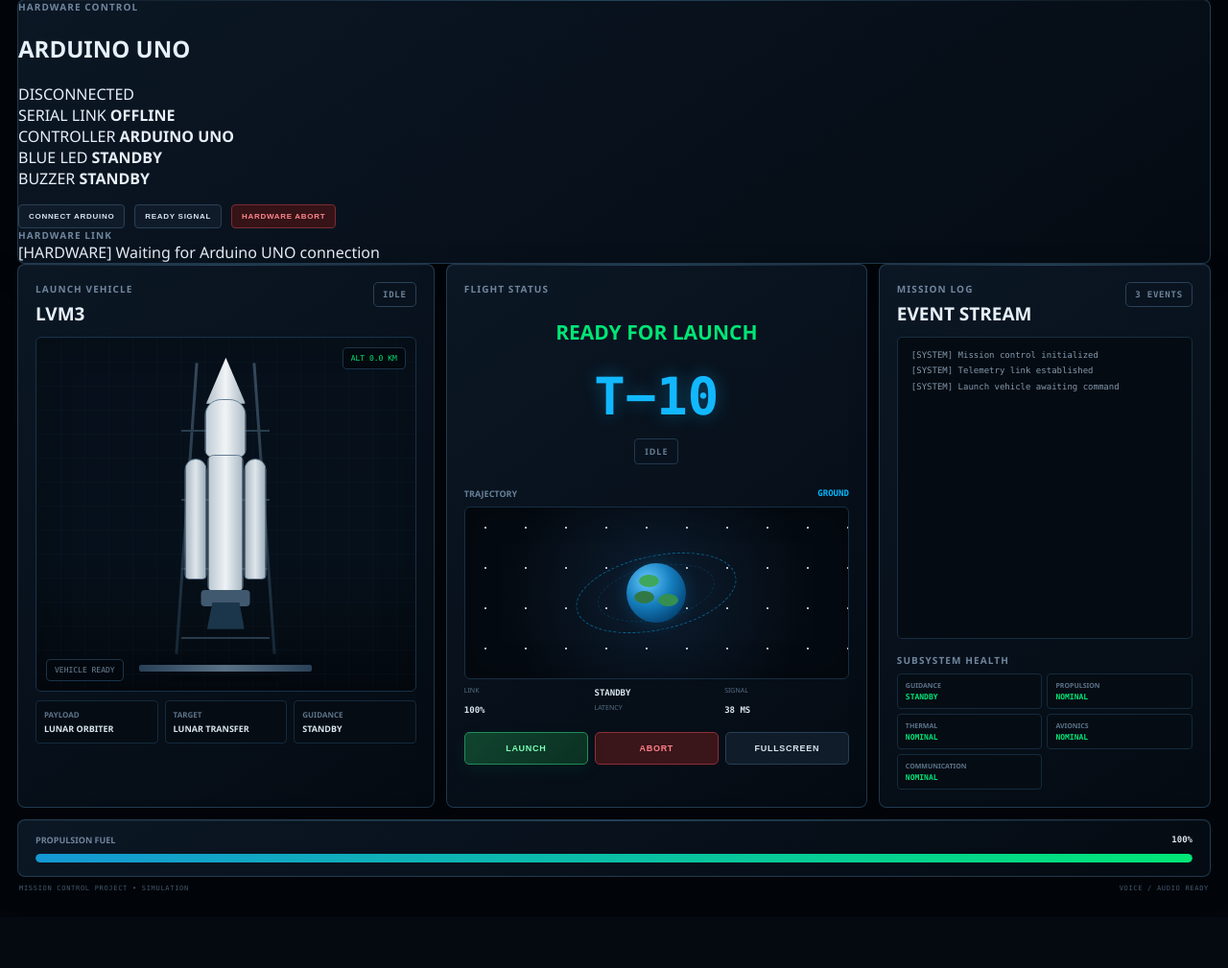
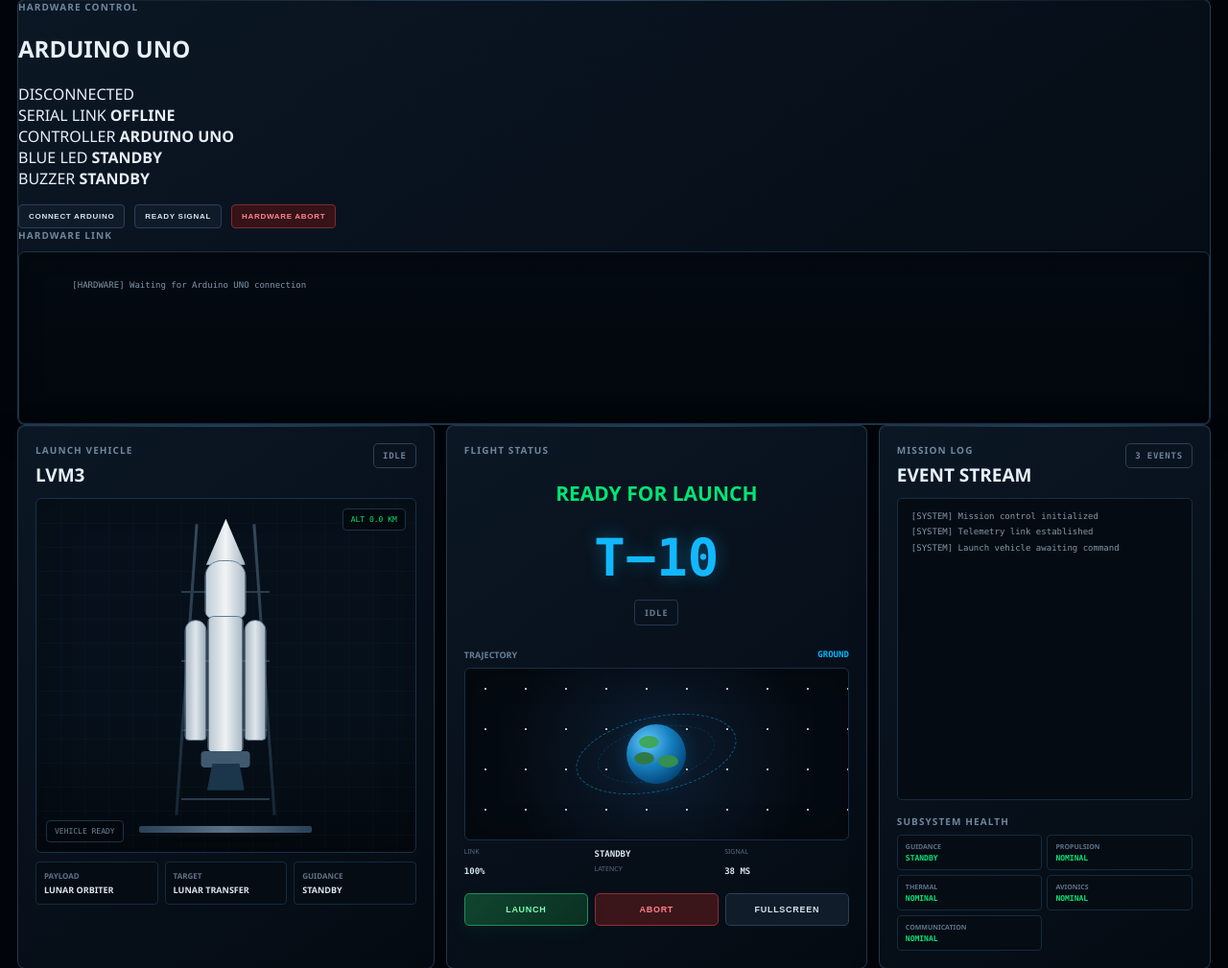
Before and after one commit to chakrabortysambit39-code/ISRO-Mission-Control, a Python web app: template templates/index.html in a window 1280 px wide. Shown: the part 613-1622 px from the top of the page at 96% size. Before the commit the page ends 1542 px from the top, so only its background shows below. Run offline with Jinja, Linux system fonts and the light colour scheme; the template is opened without the code that fills it, so the values that code supplies are empty.

Commit message:
Update style.css

```diff
--- a/static/css/style.css
+++ b/static/css/style.css
@@ -810,3 +810,68 @@
             none;
     }
 }
+/* ==========================================================
+   ARDUINO CONSOLE — BUTTERY FIX
+   ========================================================== */
+
+#arduinoConsole {
+    height: 180px;
+    margin-top: 10px;
+    padding: 12px;
+
+    overflow-y: auto;
+    overflow-x: hidden;
+
+    background:
+        linear-gradient(
+            180deg,
+            #040a11,
+            #02070d
+        );
+
+    border: 1px solid #173149;
+    border-radius: 7px;
+
+    color: #7f95aa;
+
+    font-family: Consolas, "Courier New", monospace;
+    font-size: 9px;
+    line-height: 1.7;
+
+    white-space: pre-wrap;
+    word-break: break-word;
+
+    box-shadow:
+        inset 0 0 25px rgba(0,0,0,.35);
+
+    scrollbar-width: thin;
+}
+
+#arduinoConsole > div {
+    padding: 2px 4px;
+
+    transition:
+        background .2s ease;
+}
+
+#arduinoConsole > div:hover {
+    background:
+        rgba(0,183,255,.05);
+}
+
+#arduinoConsole::-webkit-scrollbar {
+    width: 6px;
+}
+
+#arduinoConsole::-webkit-scrollbar-track {
+    background: #03080d;
+}
+
+#arduinoConsole::-webkit-scrollbar-thumb {
+    background: #1b344a;
+    border-radius: 10px;
+}
+
+#arduinoConsole::-webkit-scrollbar-thumb:hover {
+    background: #28506e;
+}
```
